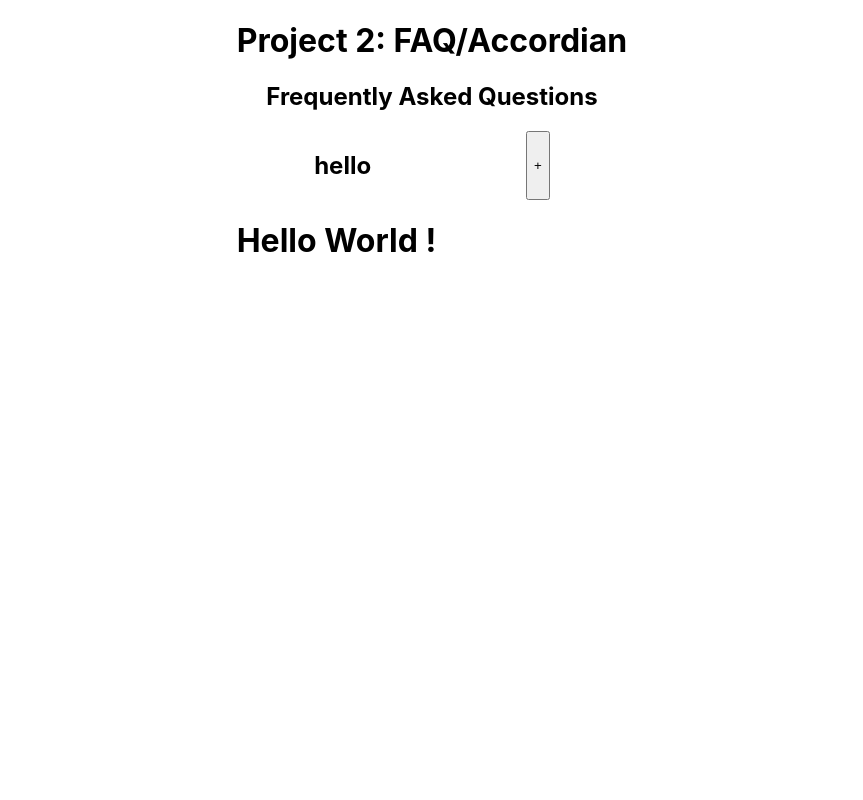
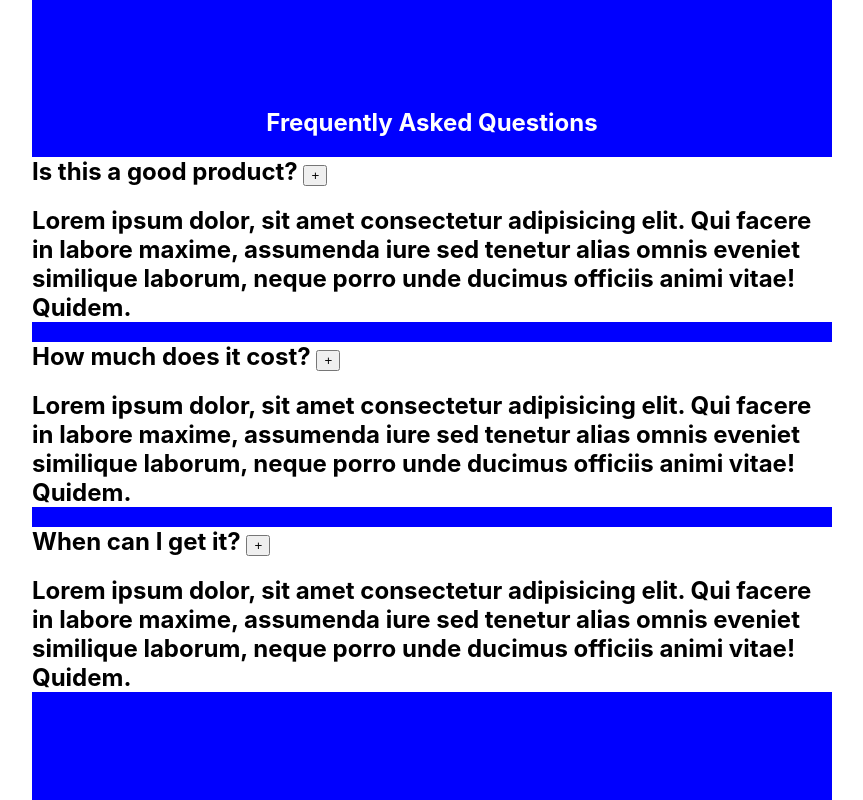
Before and after one commit to jameslee0106/FAQ, a React (Create React App) app in the folder my-app/: page / in a window 1280 px wide. Shown: the whole page, without its empty margins (208-1071 px from the left). Built offline with nearby package versions, Linux system fonts and the light colour scheme.

Commit message:
need to create conditions for toggle state next

```diff
--- a/my-app/src/App.js
+++ b/my-app/src/App.js
@@ -5,7 +5,6 @@ import Test from "./components/Test";
 function App() {
   return (
     <div className="App">
-      <h1> Project 2: FAQ/Accordian </h1>
       < Test />
     </div>
   );
--- a/my-app/src/components/Test.jsx
+++ b/my-app/src/components/Test.jsx
@@ -4,16 +4,44 @@ import { useState } from 'react'
 const Test = () => {
     const [view, setView] = useState(true)
 
+    const questions = [
+        {
+          id: 1,
+          title: "Is this a good product?",
+          info:
+            "Lorem ipsum dolor, sit amet consectetur adipisicing elit. Qui facere in labore maxime, assumenda iure sed tenetur alias omnis eveniet similique laborum, neque porro unde ducimus officiis animi vitae! Quidem."
+        },
+        {
+          id: 2,
+          title: "How much does it cost?",
+          info:
+            "Lorem ipsum dolor, sit amet consectetur adipisicing elit. Qui facere in labore maxime, assumenda iure sed tenetur alias omnis eveniet similique laborum, neque porro unde ducimus officiis animi vitae! Quidem."
+        },
+        {
+          id: 3,
+          title: "When can I get it?",
+          info:
+            "Lorem ipsum dolor, sit amet consectetur adipisicing elit. Qui facere in labore maxime, assumenda iure sed tenetur alias omnis eveniet similique laborum, neque porro unde ducimus officiis animi vitae! Quidem."
+        } ]
+
+
   return (
-    <div>
+    <div className='container'>
+      <div className='accordian'>
         <h2 className='header'>Frequently Asked Questions</h2>
-    <div className='test'>
-        <h2>hello</h2>
-   <button onClick={()=> setView(!view)}>+</button>
-   </div>
-   {
-   view?<h1>Hello World !</h1>:null
-}
+    {questions.map((item, index) => (
+          <div className='item'>
+            <div className='title'>
+              <h2>{item.title} <button onClick={()=> setView(!view)}>+</button></h2>
+            </div>
+            <div className='info'>
+              {
+                view?<h2>{item.info}</h2>:null
+              }
+              </div>
+          </div>
+        ))}
+    </div>
   </div>
   )
 }
--- a/my-app/src/index.css
+++ b/my-app/src/index.css
@@ -7,6 +7,7 @@ body {
   -moz-osx-font-smoothing: grayscale;
   display:flex;
   justify-content: center;
+  align-items: center;
 }
 
 code {
@@ -31,6 +32,8 @@ code {
 .header {
   text-align: center;
   font-weight: bold;
+  color: white;
+  font-weight: bolder;
 }
 
 .test {
```
